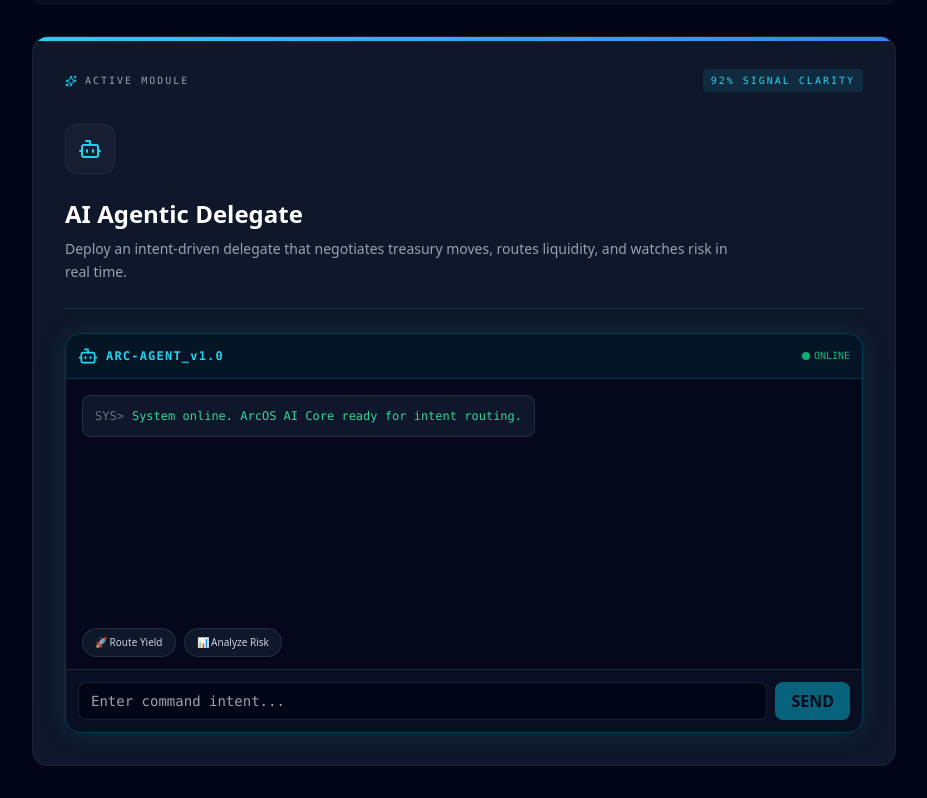
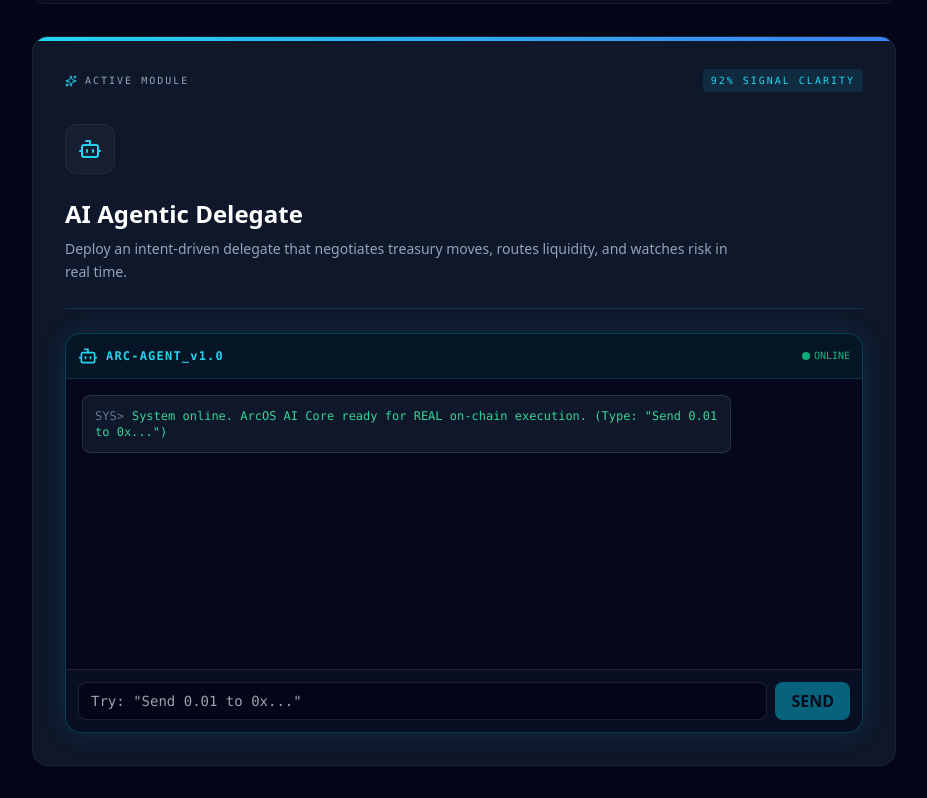
Before and after one commit to Ayan1816/nexoria, a React (Vite) app in the folder pulse-app/: page / in a window 1280 px wide. Shown: the part 895-1693 px from the top of the page, without its empty margins (176-1103 px from the left). Built offline with nearby package versions, Linux system fonts and the light colour scheme.

Commit message:
Enhance AI command handling and logs
Updated AI command logs and improved transaction handling logic for real on-chain execution.

```diff
--- a/pulse-app/src/App.jsx
+++ b/pulse-app/src/App.jsx
@@ -34,7 +34,7 @@ export default function App() {
   const [txHash, setTxHash] = useState(null);
 
   const [aiCommand, setAiCommand] = useState('');
-  const [aiLogs, setAiLogs] = useState([{ role: 'system', msg: 'System online. ArcOS AI Core ready for intent routing.' }]);
+  const [aiLogs, setAiLogs] = useState([{ role: 'system', msg: 'System online. ArcOS AI Core ready for REAL on-chain execution. (Type: "Send 0.01 to 0x...")' }]);
   const [isAiProcessing, setIsAiProcessing] = useState(false);
 
   const arcChainIdHex = '0x4cef52';
@@ -147,9 +147,7 @@ export default function App() {
         setTimeout(() => { fetchLockStatus(); }, 4000);
       } catch (e) { setIsExecuting(false); alert("Failed!"); }
     }
-  };
-
-  const handleClaim = async (index) => {
+  };  const handleClaim = async (index) => {
     if (!window.ethers) return;
     try {
       setIsExecuting(true); setTxHash(null);
@@ -167,23 +165,55 @@ export default function App() {
     } catch (e) { setIsExecuting(false); alert("Claim failed or time not over yet!"); }
   };
 
-  const handleAiCommand = (cmd) => {
+  // 🔥 রিয়েল AI ট্রানজেকশন লজিক
+  const handleAiCommand = async (cmd) => {
     if (!cmd) return;
-    const newLogs = [...aiLogs, { role: 'user', msg: cmd }];
-    setAiLogs(newLogs);
+    setAiLogs(prev => [...prev, { role: 'user', msg: cmd }]);
     setAiCommand('');
     setIsAiProcessing(true);
 
-    setTimeout(() => {
-       setAiLogs(prev => [...prev, { role: 'ai', msg: `⚡ Executing intent: "${cmd}". Optimal pathways routed successfully on Arc Testnet.` }]);
-       setIsAiProcessing(false);
-    }, 2000);
+    const sendRegex = /(?:send|transfer|route)\s+([\d.]+)\s*(?:usdc|eth)?\s+(?:to\s+)?(0x[a-fA-F0-9]{40})/i;
+    const match = cmd.match(sendRegex);
+
+    if (match) {
+      const amountStr = match[1];
+      const toAddress = match[2];
+
+      setAiLogs(prev => [...prev, { role: 'ai', msg: `⚡ Intent matched: Transfer ${amountStr} USDC to ${toAddress.substring(0, 6)}... Requesting signature...` }]);
+
+      if (!walletAddress || !activeProvider) {
+         setIsAiProcessing(false);
+         setAiLogs(prev => [...prev, { role: 'system', msg: `ERROR: Wallet not connected.` }]);
+         return;
+      }
+
+      try {
+        const val = BigInt(Math.floor(parseFloat(amountStr) * 1e18)).toString(16);
+        const tx = await activeProvider.request({ method: 'eth_sendTransaction', params: [{ from: walletAddress, to: toAddress, value: '0x' + val }] });
+
+        setAiLogs(prev => [...prev, { role: 'ai', msg: `✅ On-chain Execution Successful! TX: ${tx}` }]);
+        confetti({ particleCount: 200, spread: 100, origin: { y: 0.6 } });
+
+        setTimeout(async () => {
+          const b = await activeProvider.request({ method: 'eth_getBalance', params: [walletAddress, 'latest'] });
+          setBalance((parseInt(b, 16) / 1e18).toFixed(4));
+        }, 5000);
+      } catch(e) {
+        setAiLogs(prev => [...prev, { role: 'system', msg: `ERROR: Execution failed or rejected by user.` }]);
+      }
+    } else {
+       setTimeout(() => {
+         setAiLogs(prev => [...prev, { role: 'ai', msg: `⚡ Intent received: "${cmd}". (Note: For REAL transfer, type "Send [amount] to [0xAddress]")` }]);
+       }, 1500);
+    }
+    setIsAiProcessing(false);
   };
 
   const formatAddr = (a) => a ? `${a.substring(0, 6)}...${a.substring(a.length - 4)}` : '';
   const activeData = modules.find(m => m.id === activeModule);
   const ActiveIcon = activeData.icon;
-    return (
+
+  return (
     <div className="min-h-screen bg-slate-950 text-slate-200 font-sans selection:bg-cyan-500/30 relative">
       {showWalletModal && (
         <div className="fixed inset-0 bg-black/80 backdrop-blur-sm z-50 flex items-center justify-center p-4">
@@ -221,8 +251,7 @@ export default function App() {
           )}
         </div>
       </header>
-
-      <main className="max-w-4xl mx-auto px-4 py-8 space-y-8">
+            <main className="max-w-4xl mx-auto px-4 py-8 space-y-8">
         <section className="bg-slate-900 border border-white/5 rounded-2xl p-6 md:p-8 flex flex-col md:flex-row gap-8 justify-between items-start relative overflow-hidden">
           <div className="absolute top-0 right-0 w-64 h-64 bg-cyan-500/10 blur-[100px] rounded-full pointer-events-none" />
           <div className="space-y-4 relative z-10">
@@ -316,18 +345,13 @@ export default function App() {
                     )}
                   </div>
 
-                  <div className="px-4 pb-3 flex gap-2 overflow-x-auto no-scrollbar">
-                     <button onClick={() => handleAiCommand("Route 100 USDC to highest yield pool")} className="text-[10px] whitespace-nowrap px-3 py-1.5 bg-slate-900 border border-white/10 rounded-full hover:border-cyan-500/50 text-slate-300 transition-colors">🚀 Route Yield</button>
-                     <button onClick={() => handleAiCommand("Analyze portfolio risk and swap exposure")} className="text-[10px] whitespace-nowrap px-3 py-1.5 bg-slate-900 border border-white/10 rounded-full hover:border-cyan-500/50 text-slate-300 transition-colors">📊 Analyze Risk</button>
-                  </div>
-
                   <div className="p-3 bg-slate-900/50 border-t border-white/10 flex gap-2">
                     <input
                       type="text"
                       value={aiCommand}
                       onChange={(e) => setAiCommand(e.target.value)}
                       onKeyDown={(e) => e.key === 'Enter' && handleAiCommand(aiCommand)}
-                      placeholder="Enter command intent..."
+                      placeholder='Try: "Send 0.01 to 0x..."'
                       className="flex-1 bg-slate-950 border border-white/10 rounded-lg px-3 py-2 text-sm text-white font-mono focus:outline-none focus:border-cyan-500/50 transition-all"
                     />
                     <button
@@ -341,7 +365,7 @@ export default function App() {
                 </div>
               </div>
             )}
-                        {/* 🔥 TIME STREAM ESCROW, SHIELD & PASSPORT 🔥 */}
+
             {activeModule === 'escrow' && locks.length > 0 && (
               <div className="space-y-4 mt-6">
                 {locks.map((lock, index) => {
```
